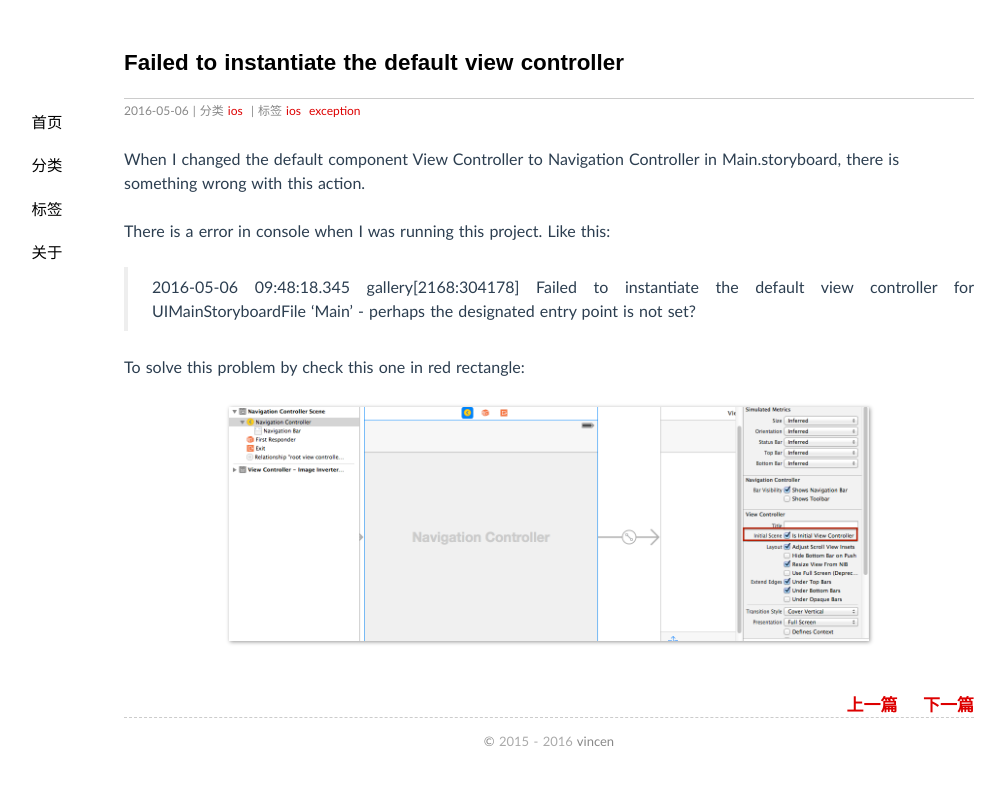
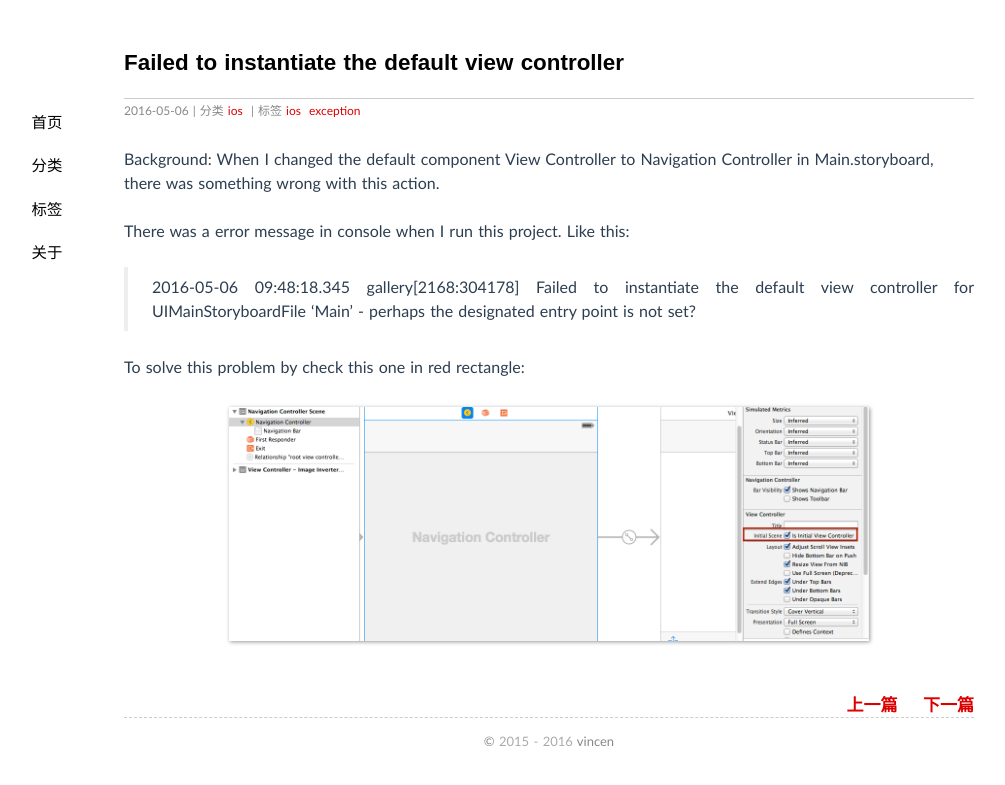
Before and after one commit to vincen/vincen.github.io, a Jekyll site: the page built from _posts/2016-05-06-000A.md, in a window 1280 px wide. Shown: the top 785 px of the page, without its empty margins (91-1096 px from the left). Built offline with Jekyll 4.4.1, drawn with Linux system fonts in a browser that asks for light colours; comment, search, counter and statistics services are not loaded.

Commit message:
update post

```diff
--- a/_posts/2016-05-06-000A.md
+++ b/_posts/2016-05-06-000A.md
@@ -4,9 +4,9 @@ title: Failed to instantiate the default view controller
 categories: ios
 tags: ios exception
 ---
-When I changed the default component View Controller to Navigation Controller in Main.storyboard, there is something wrong with this action.
+Background: When I changed the default component View Controller to Navigation Controller in Main.storyboard, there was something wrong with this action.
 
-There is a error in console when I was running this project. Like this:
+There was a error message in console when I run this project. Like this:
 
 > 2016-05-06 09:48:18.345 gallery[2168:304178] Failed to instantiate the default view controller for UIMainStoryboardFile 'Main' - perhaps the designated entry point is not set?
 >
```
